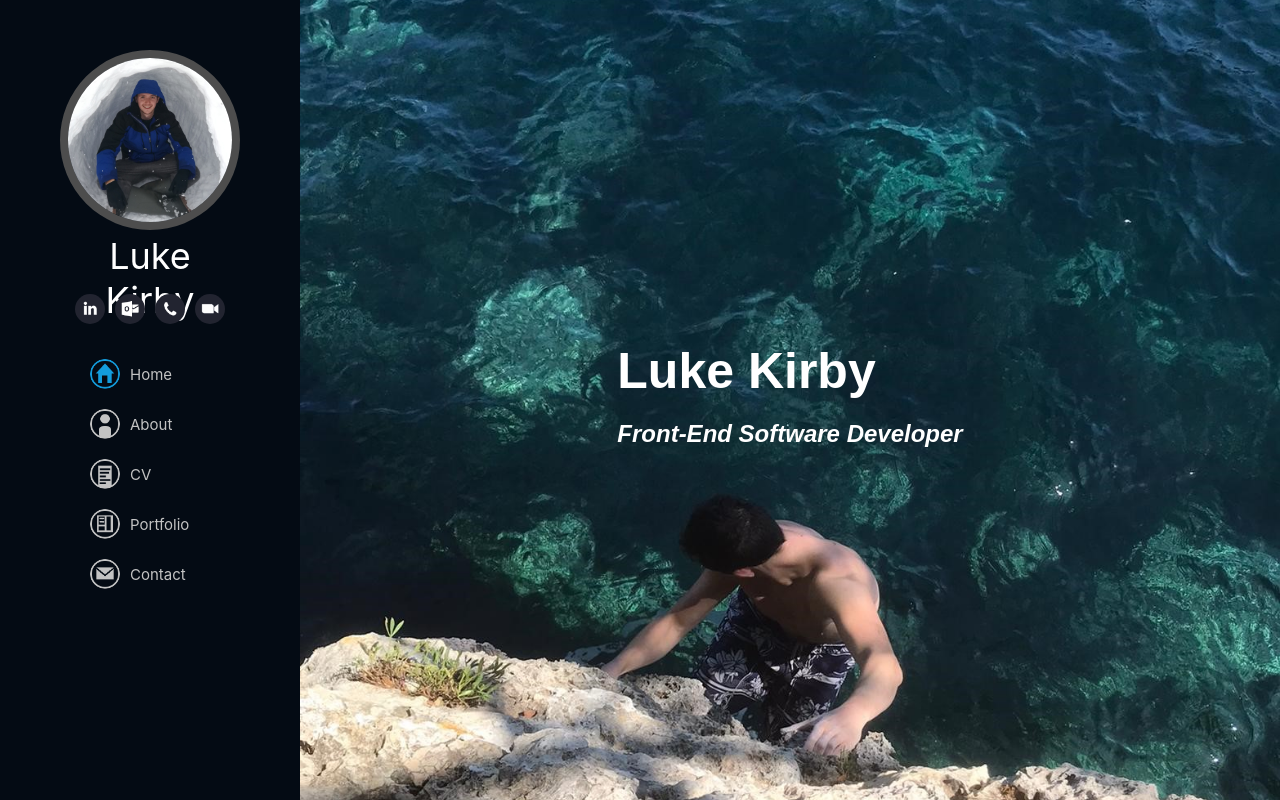
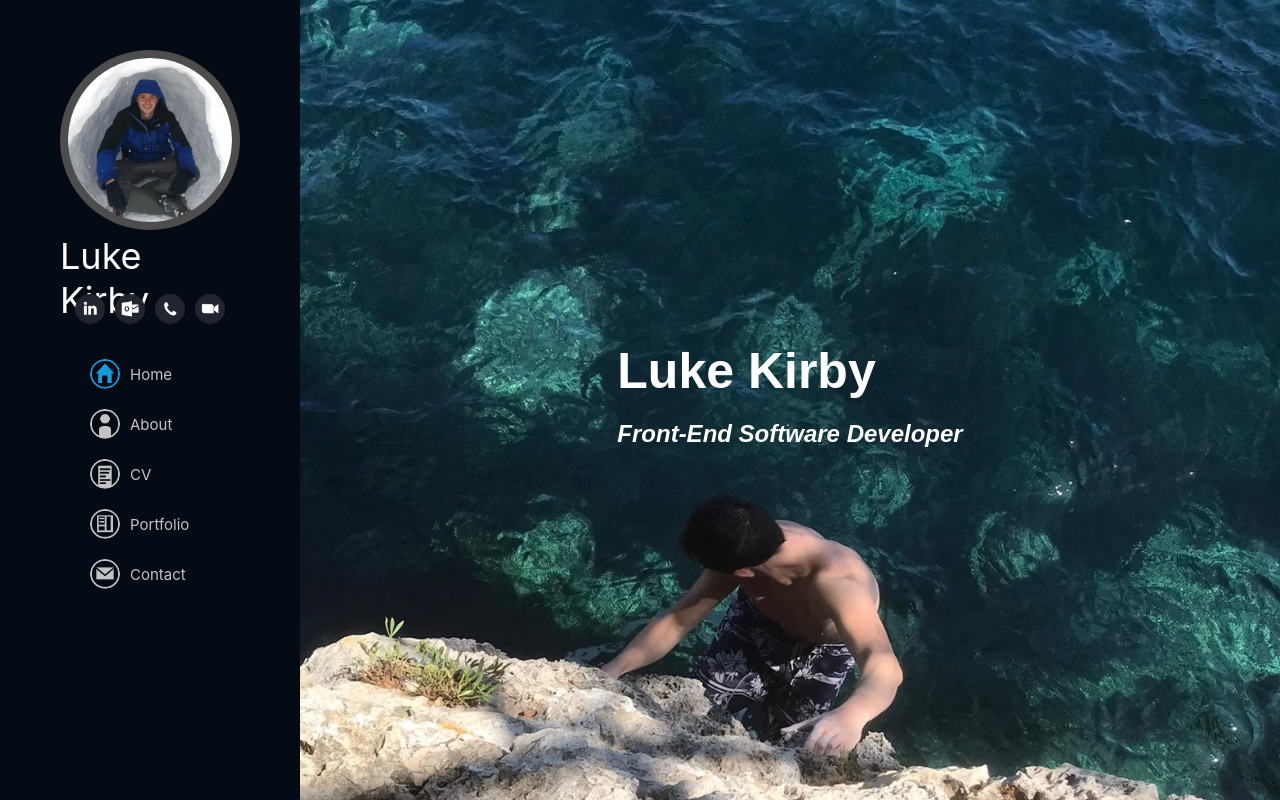
Before and after one commit to Luke-Kirby/Luke-Kirby-Portfolio, a React (Create React App) app: page / in a window 1280 px wide. Built offline with nearby package versions, Linux system fonts and the light colour scheme.

Commit message:
updated according to comments

```diff
--- a/src/App.scss
+++ b/src/App.scss
@@ -1,38 +1,16 @@
 .App {
-  text-align: center;
+  display: flex;
+  justify-content: flex-start;
+  width: 100%;
 }
 
-.App-logo {
-  height: 40vmin;
-  pointer-events: none;
+.sidebar {
+  width: 300px;
+  height: 100vh;
 }
 
-@media (prefers-reduced-motion: no-preference) {
-  .App-logo {
-    animation: App-logo-spin infinite 20s linear;
-  }
+.main {
+  flex: 1;
+  height: 100vh;
+  overflow-y: scroll;
 }
-
-.App-header {
-  background-color: #ffffff;
-  //min-height: 100vh;
-  display: flex;
-  flex-direction: column;
-  align-items: center;
-  justify-content: center;
-  font-size: calc(10px + 2vmin);
-  color: rgb(0, 0, 0);
-}
-
-.App-link {
-  color: #61dafb;
-}
-
-@keyframes App-logo-spin {
-  from {
-    transform: rotate(0deg);
-  }
-  to {
-    transform: rotate(360deg);
-  }
-}
--- a/src/App.tsx
+++ b/src/App.tsx
@@ -11,7 +11,10 @@ import SideBar from "./components/SideBar";
 function App() {
   return (
     <div className="App">
+      <div className="sidebar">
         <SideBar />
+      </div>
+      <div className="main">
         <Routes>
           <Route path="/" element={<Home />} />
           <Route path="about" element={<About />} />
@@ -19,8 +22,7 @@ function App() {
           <Route path="portfolio" element={<Portfolio />} />
           <Route path="contact" element={<Contact />} />
         </Routes>
-
-      <header className="App-header"></header>
+      </div>
     </div>
   );
 }
--- a/src/components/PageFullImg/PageFullImg.scss
+++ b/src/components/PageFullImg/PageFullImg.scss
@@ -1,11 +1,10 @@
 .page-container {
-  margin-left: 300px;
   height: 100vh;
+  width: 100%;
   background-size: cover;
   background-position: center;
   display: flex;
   flex-direction: column;
-  // justify-content: center;
 }
 
 .element-container {
--- a/src/components/SideBar/ProfileDisplay/ProfileDisplay.tsx
+++ b/src/components/SideBar/ProfileDisplay/ProfileDisplay.tsx
@@ -11,9 +11,8 @@ function ProfileDisplay({ sizePx, profileName, profilePicturePath }: Props) {
   const style = {
     width: sizePx,
     height: 1.3 * sizePx,
-    margin: "auto",
-    marginTop: "50px",
-    marginBottom: "10px",
+    margin: "auto auto 10px auto",
+    paddingTop: "50px",
   };
 
   return (
--- a/src/components/SideBar/SideBar.scss
+++ b/src/components/SideBar/SideBar.scss
@@ -3,6 +3,5 @@
   height: 100vh;
   width: 100%;
   max-width: 300px;
-  position: fixed;
   left: 0;
 }
```
Lines whose indentation alone changed are shown as unchanged.
